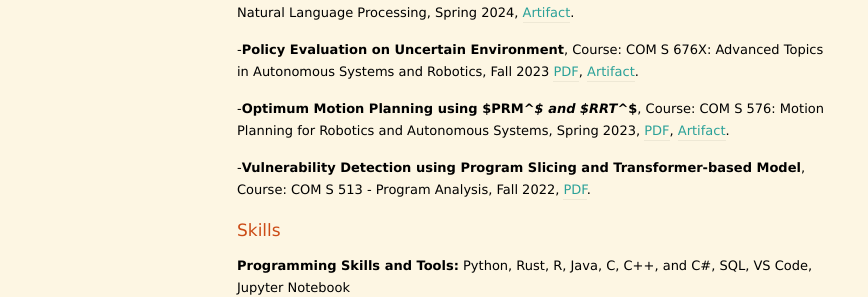
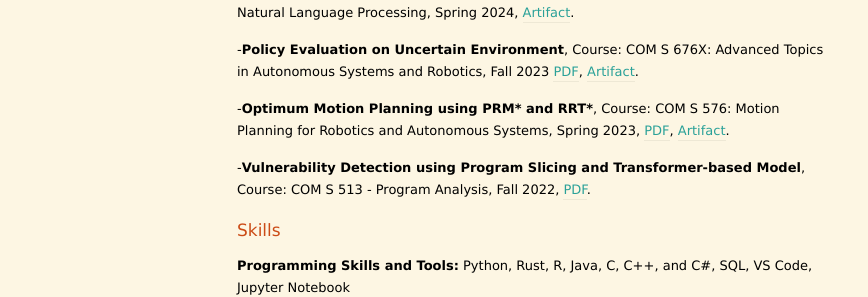
Before and after one commit to rayhanul/rayhanul.github.io, a Jekyll site: the page built from index.markdown, in a window 1280 px wide. Shown: the part 1880-2177 px from the top of the page, without its empty margins (103-971 px from the left). Built offline with Jekyll 4.4.1, drawn with Linux system fonts in a browser that asks for light colours; nearby versions of some CDN libraries; the list of posts is cut into pages by our own code.

```diff
--- a/index.markdown
+++ b/index.markdown
@@ -89,7 +89,7 @@ cGPA: 3.86.
 
 -**Policy Evaluation on Uncertain Environment**, Course: COM S 676X: Advanced Topics in Autonomous Systems and Robotics, Fall 2023 <a href="/documents/project_report/COMS676X_Final_project.pdf">PDF</a>, <a href="https://github.com/rayhanul/COMS676_project">Artifact</a>.
 
--**Optimum Motion Planning using $PRM^*$ and $RRT^*$**, Course: COM S 576: Motion Planning for Robotics and Autonomous Systems, Spring 2023, <a href="/documents/project_report/COMS576_project_final_report.pdf">PDF</a>, <a href="https://github.com/rayhanul/COMS576_Project">Artifact</a>.
+-**Optimum Motion Planning using PRM\* and RRT\***, Course: COM S 576: Motion Planning for Robotics and Autonomous Systems, Spring 2023, <a href="/documents/project_report/COMS576_project_final_report.pdf">PDF</a>, <a href="https://github.com/rayhanul/COMS576_Project">Artifact</a>.
 
  -**Vulnerability Detection using Program Slicing and Transformer-based Model**, Course: COM S 513 - Program Analysis, Fall 2022, <a href="/documents/project_report/513_Project_Report.pdf">PDF</a>.
 
```
